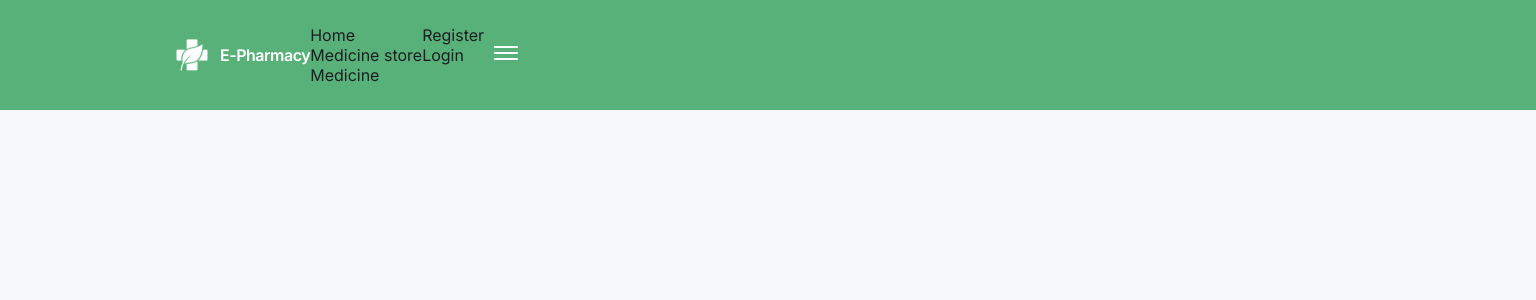
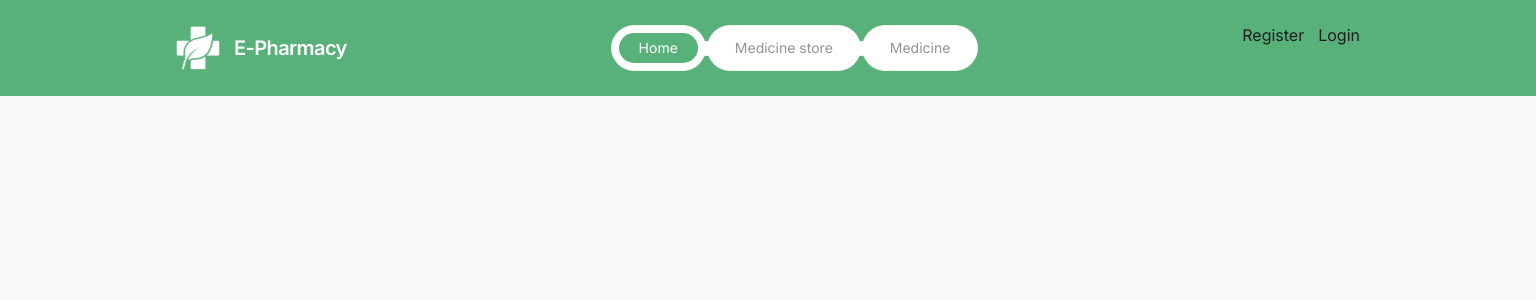
Before and after one commit to milenness/e-pharmacy-frontend, a Next.js app: page / in a window 1536 px wide. Shown: the top 300 px of the page. Built offline with nearby package versions, Linux system fonts and the light colour scheme.

Commit message:
add/header styles

```diff
--- a/app/globals.css
+++ b/app/globals.css
@@ -7,6 +7,7 @@
   --bg-color: #F7F8FA;
   --white: #FFFFFF;
   --text-dark: #1D1E21;
+ --text-gray: #93939a;
   --light-red: rgba(232, 80, 80, 0.1);
   -red:#e85050;
 
@@ -68,6 +69,9 @@ a {
 
 button {
  cursor: pointer;
+  display: flex;
+  align-items: center;
+  justify-content: center;
  border: none;
  outline: none;
  border-radius: 60px;
--- a/components/Header/Header.module.css
+++ b/components/Header/Header.module.css
@@ -1,14 +1,14 @@
 .header {
     padding: 25px 0;
-    position: fixed;
-  top: 0;
-  left: 0;
-  width: 100%;
-  background-color: var(--primary-color);
+}
+
+.homeHeader {
+ background-color: var(--primary-color);
 }
 
 .nav {
     display: flex;
+    justify-content: space-between;
 }
 
 .logoLink{
@@ -17,6 +17,94 @@
     font-weight: 600;
 font-size: 16px;
 letter-spacing: -0.03em;
-color: var(--white);
 align-items: center;
 }
+
+.homeLogoLink {
+    color: var(--white);
+}
+
+@media only screen and (min-width: 768px) {
+.logoLink{
+font-size: 20px;
+gap: 14px;
+}
+
+.logoImg {
+    width: 44px;
+    height: 44px;
+}
+}
+
+.navList {
+    display: none;
+}
+
+.authList {
+    display: none;
+}
+
+@media only screen and (min-width: 1440px) {
+.navList {
+    display: flex;
+    gap: 1px;
+    z-index: 10;
+}
+
+.navItem {
+  position: relative;
+  cursor: pointer;
+  border-radius: 60px;
+  background-color: var(--white);
+  padding: 7px;
+   border: 1.15px solid #f1f1f1;
+}
+
+.navItem:not(:last-child)::after {
+  content: "";
+  position: absolute;
+  right: -4px;
+  top: 15px;
+  width: 5px;
+  height: 15px;
+  background-color: var(--white);
+  border-top: 1.15px solid #f1f1f1;
+  border-bottom: 1.15px solid #f1f1f1;
+  z-index: 5;
+}
+
+.navLink {
+  display: flex;
+  align-items: center;
+  justify-content: center;
+  padding: 8px 20px;
+ border-radius: 24px;
+ font-size: 14px;
+line-height: 1;
+  color: var(--text-gray);
+  transition: background-color var(--main-transition), color var(--main-transition);
+}
+
+.navItem:hover .navLink,
+.navItem .navLink.active  {
+  background-color: var(--primary-color);
+  color: var(--white);
+}
+
+.authList {
+    display: flex;
+    gap: 14px;
+}
+}
+
+
+.burgerButton {
+    display: flex;
+    padding: 0;
+}
+
+@media only screen and (min-width: 1440px) {
+.burgerButton {
+    display: none;
+}
+}
--- a/components/Header/Header.tsx
+++ b/components/Header/Header.tsx
@@ -3,21 +3,29 @@
 import { useState } from "react";
 import Link from "next/link";
 import Image from "next/image";
+import { usePathname } from "next/navigation";
 import { IoIosMenu } from "react-icons/io";
 import css from "./Header.module.css";
 import MobileMenu from "@/components/MobileMenu";
 
 export default function Header() {
   const [isMenuOpen, setIsMenuOpen] = useState(false);
+  const pathname = usePathname();
+
+  const isHomePage = pathname === "/";
 
   return (
-    <header className={css.header}>
+    <header className={`${css.header} ${isHomePage ? css.homeHeader : ""}`}>
       <div className="container">
         <nav className={css.nav}>
-          <Link href="/" className={css.logoLink} aria-label="Go to home page">
+          <Link
+            href="/"
+            className={`${css.logoLink} ${isHomePage ? css.homeLogoLink : ""}`}
+            aria-label="Go to home page"
+          >
             <Image
               className={css.logoImg}
-              src="/WhiteLogo.svg"
+              src={isHomePage ? "/WhiteLogo.svg" : "/Logo.svg"}
               alt="E-Pharmacy Logo"
               width={32}
               height={32}
@@ -29,7 +37,7 @@ export default function Header() {
             <li className={css.navItem}>
               <Link
                 href="/"
-                className={css.navLink}
+                className={`${css.navLink} ${pathname === "/" ? css.active : ""}`}
                 aria-label="Go to home page"
               >
                 Home
@@ -38,7 +46,9 @@ export default function Header() {
             <li className={css.navItem}>
               <Link
                 href="/medicine-store"
-                className={css.navLink}
+                className={`${css.navLink} ${
+                  pathname === "/medicine-store" ? css.active : ""
+                }`}
                 aria-label="Go to medicine stores page"
               >
                 Medicine store
@@ -47,7 +57,9 @@ export default function Header() {
             <li className={css.navItem}>
               <Link
                 href="/medicine"
-                className={css.navLink}
+                className={`${css.navLink} ${
+                  pathname === "/medicine" ? css.active : ""
+                }`}
                 aria-label="Go to medicine catalog page"
               >
                 Medicine
@@ -59,7 +71,9 @@ export default function Header() {
             <li className={css.authItem}>
               <Link
                 href="/register"
-                className={css.registerLink}
+                className={`${css.registerLink} ${
+                  pathname === "/register" ? css.active : ""
+                }`}
                 aria-label="Go to register page"
               >
                 Register
@@ -69,7 +83,9 @@ export default function Header() {
             <li className={css.authItem}>
               <Link
                 href="/login"
-                className={css.loginLink}
+                className={`${css.loginLink} ${
+                  pathname === "/login" ? css.active : ""
+                }`}
                 aria-label="Go to login page"
               >
                 Login
```
